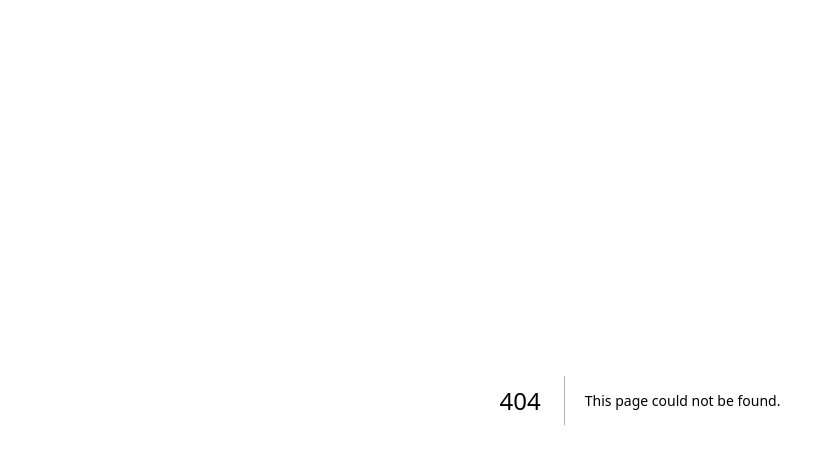
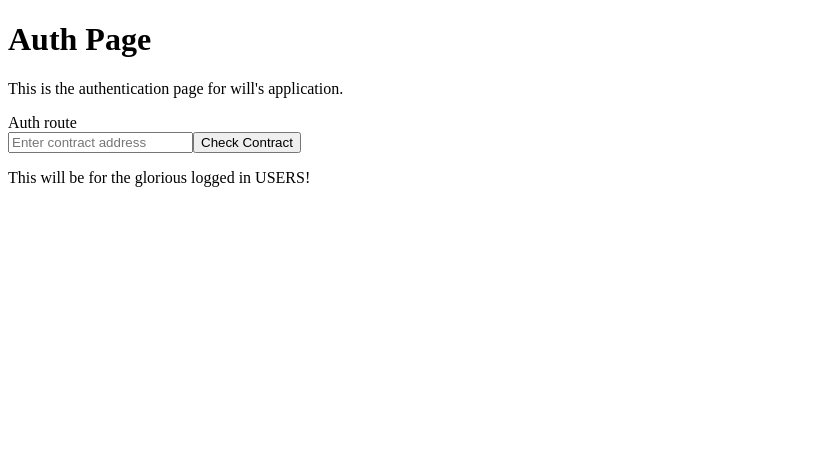
Before and after one commit to addicted2crypto/sdk_index, a Next.js app: page /auth-page in a window 1280 px wide. Before the commit this address had no page. Shown: the top 464 px of the page, without its empty margins (0-835 px from the left). Built offline with nearby package versions, Linux system fonts and the light colour scheme.

Commit message:
css rules fixed

```diff
--- /dev/null
+++ b/app/auth-page/page.tsx
@@ -0,0 +1,19 @@
+import ContractInput from '../components/ContractInput';
+
+
+export default function AuthPage() {
+
+    return (
+        <div className='flex min-h-screen flex-col items-center justify-center'>
+            <h1 className='text-2xl font-bold mb-4'>Auth Page</h1>
+            <p className='mb-6 pl-30'>This is the authentication page for will's application.</p>
+            {/* Add your authentication form or components here */}
+        Auth route
+        <ContractInput />
+            <p className='mt-4'>This will be for the glorious logged in USERS!</p>
+
+        </div>
+
+
+    )
+}
--- a/app/globals.css
+++ b/app/globals.css
@@ -117,9 +117,9 @@ body {
 }
 
 @layer base {
-  /* * {
+  * {
     @apply border-border outline-ring/50;
-  } */
+  }
   body {
     @apply bg-background text-foreground;
   }
--- a/app/layout.tsx
+++ b/app/layout.tsx
@@ -1,5 +1,6 @@
 import { ThemeProvider } from "@/components/ui/theme-provider";
 import { Geist, Geist_Mono } from "next/font/google";
+import Footer from './components/Footer';
 
 const geistSans = Geist({
   variable: "--font-geist-sans",
@@ -22,8 +23,11 @@ export default function RootLayout({
 }) {
   return (
     <>
+
     <html lang='en'suppressHydrationWarning>
+
       <body className={`${geistSans.variable} ${geistMono.variable} antialiased`}>
+
         <ThemeProvider
           attribute='class'
           defaultTheme='system'
```
